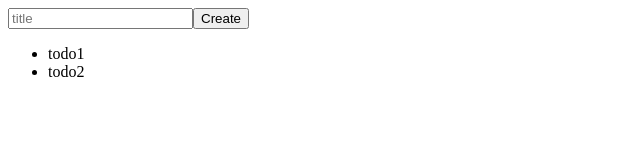
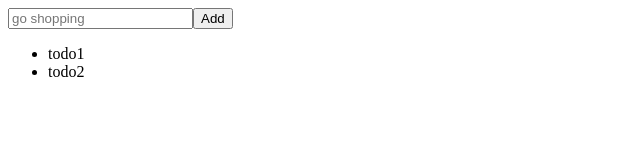
Before and after one commit to nishina555/todo-react, a React app: page / in a window 1280 px wide. Shown: the top 160 px of the page, without its empty margins (0-640 px from the left). Built offline with nearby package versions, Linux system fonts and the light colour scheme; the HTML template or start-up script is replaced by a standard one.

Commit message:
create mock

```diff
--- a/src/components/App.jsx
+++ b/src/components/App.jsx
@@ -2,7 +2,7 @@ import React from 'react';
 import TodoPage from './TodoPage';
 
 const App = () => (
-  <div>
+  <div className="app">
     <TodoPage />
   </div>
 );
--- a/src/components/Form.jsx
+++ b/src/components/Form.jsx
@@ -1,10 +1,15 @@
 import React from 'react';
 
 const Form = () => (
-  <form>
-    <input type="text" placeholder="title" />
+  <form className="form">
+    <input
+      className="place-input"
+      type="text"
+      size="20"
+      placeholder="go shopping"
+    />
     {/* <textarea placeholder="description" rows="8" /><br /> */}
-    <button type="submit">Create</button>
+    <input className="submit-button" type="submit" value="Add" />
   </form>
 );
 
--- a/src/components/TodoPage.jsx
+++ b/src/components/TodoPage.jsx
@@ -3,7 +3,7 @@ import TodoList from './TodoList';
 import Form from './Form';
 
 const TodoPage = () => (
-  <div>
+  <div className="todo-page">
     <Form />
     <TodoList />
   </div>
--- /dev/null
+++ b/stylesheets/App.scss
@@ -0,0 +1,3 @@
+.app {
+  width: 1000px;
+}
--- /dev/null
+++ b/stylesheets/Form.scss
@@ -0,0 +1,18 @@
+$form-font-size: 20px;
+
+.form {
+  margin-bottom: 30px;
+}
+
+.place-input {
+  font-size: $form-font-size;
+}
+
+.submit-button {
+  -webkit-appearance: none;
+  font-size: $form-font-size;
+  margin-left: 5px;
+  background-color: #fff;
+  border: 1px solid #ccc;
+  border-radius: 3px;
+}
--- /dev/null
+++ b/stylesheets/TodoPage.scss
@@ -0,0 +1,4 @@
+.todo-page {
+  width: 350px;
+  margin: 0 auto;
+}
```
Also changed, not shown: stylesheets/style.scss (+11 -0 lines), 3 other files (tests, documents, lock files or other folders).
